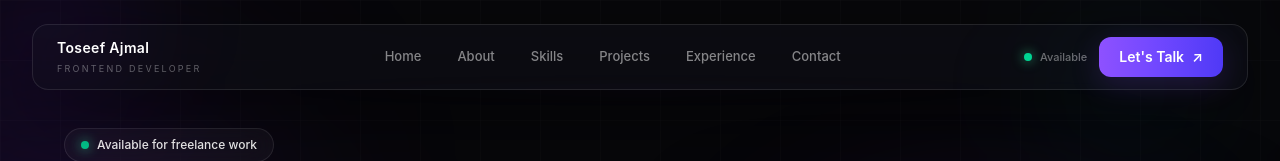
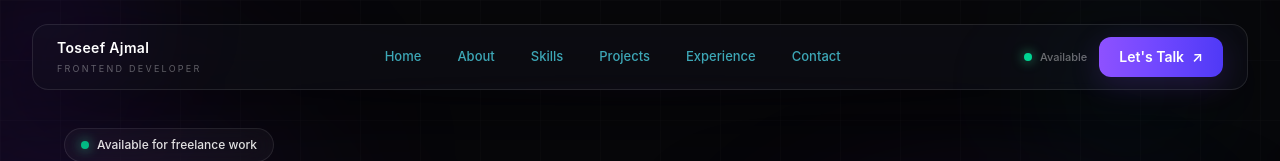
Before and after one commit to toseefajmal/toseefajmal-portfolio, a React (Vite) app: page / in a window 1280 px wide. Shown: the top 161 px of the page. Built offline with nearby package versions, Linux system fonts and the light colour scheme.

Commit message:
feat: update Navbar button text color for improved visibility

```diff
--- a/src/components/Navbar.jsx
+++ b/src/components/Navbar.jsx
@@ -66,7 +66,7 @@ const Navbar = () => {
                 <button
                   key={item.id}
                   onClick={() => handleScroll(item.id)}
-                  className="group relative rounded-xl px-3 py-2.5 text-[13px] font-medium text-white/50 transition-all duration-300 hover:bg-white/[0.06] hover:text-white xl:px-4"
+                  className="group relative rounded-xl px-3 py-2.5 text-[13px] font-medium text-cyan-300/70 transition-all duration-300 hover:bg-white/[0.06] hover:text-white xl:px-4"
                 >
                   {item.name}
 
```
